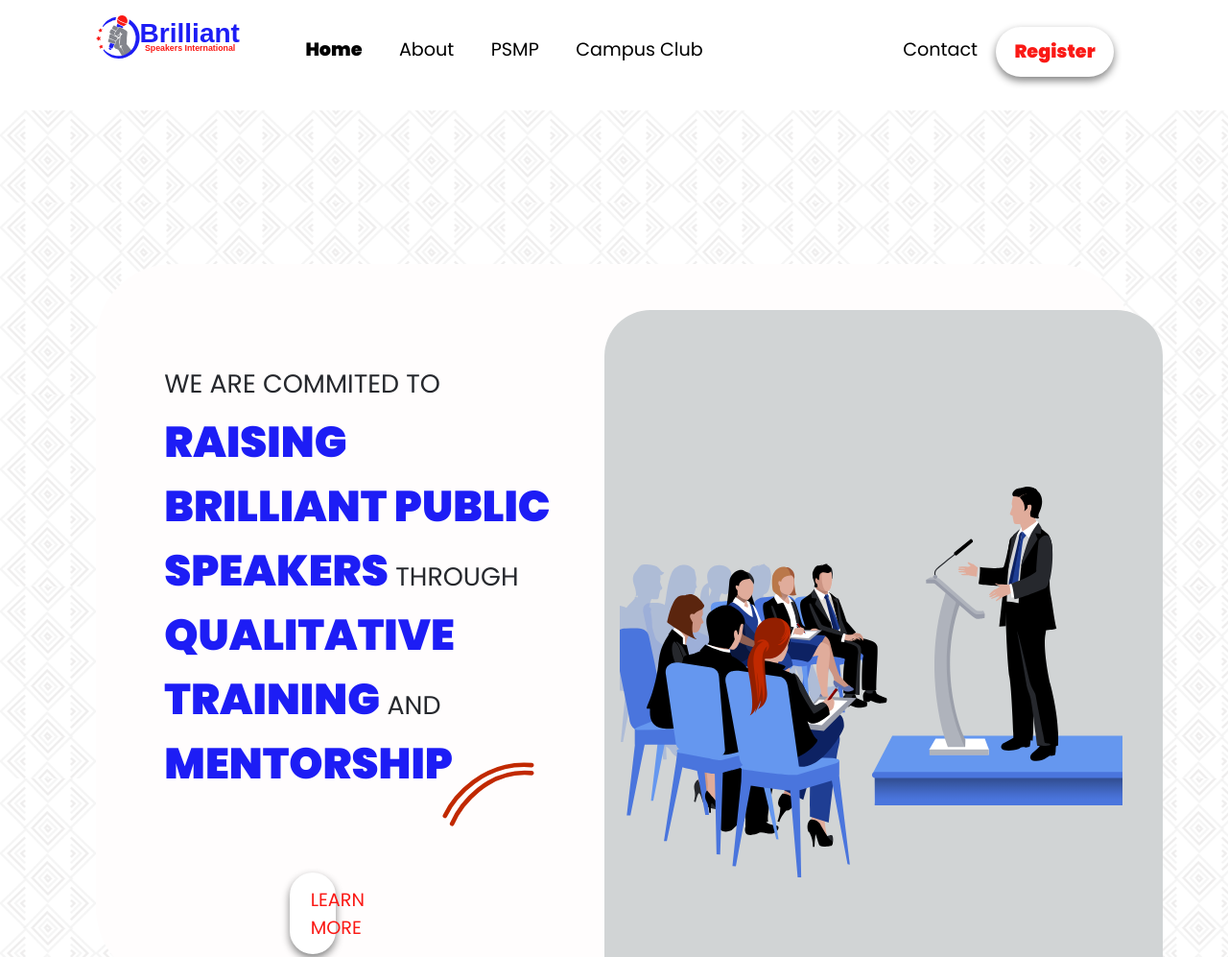
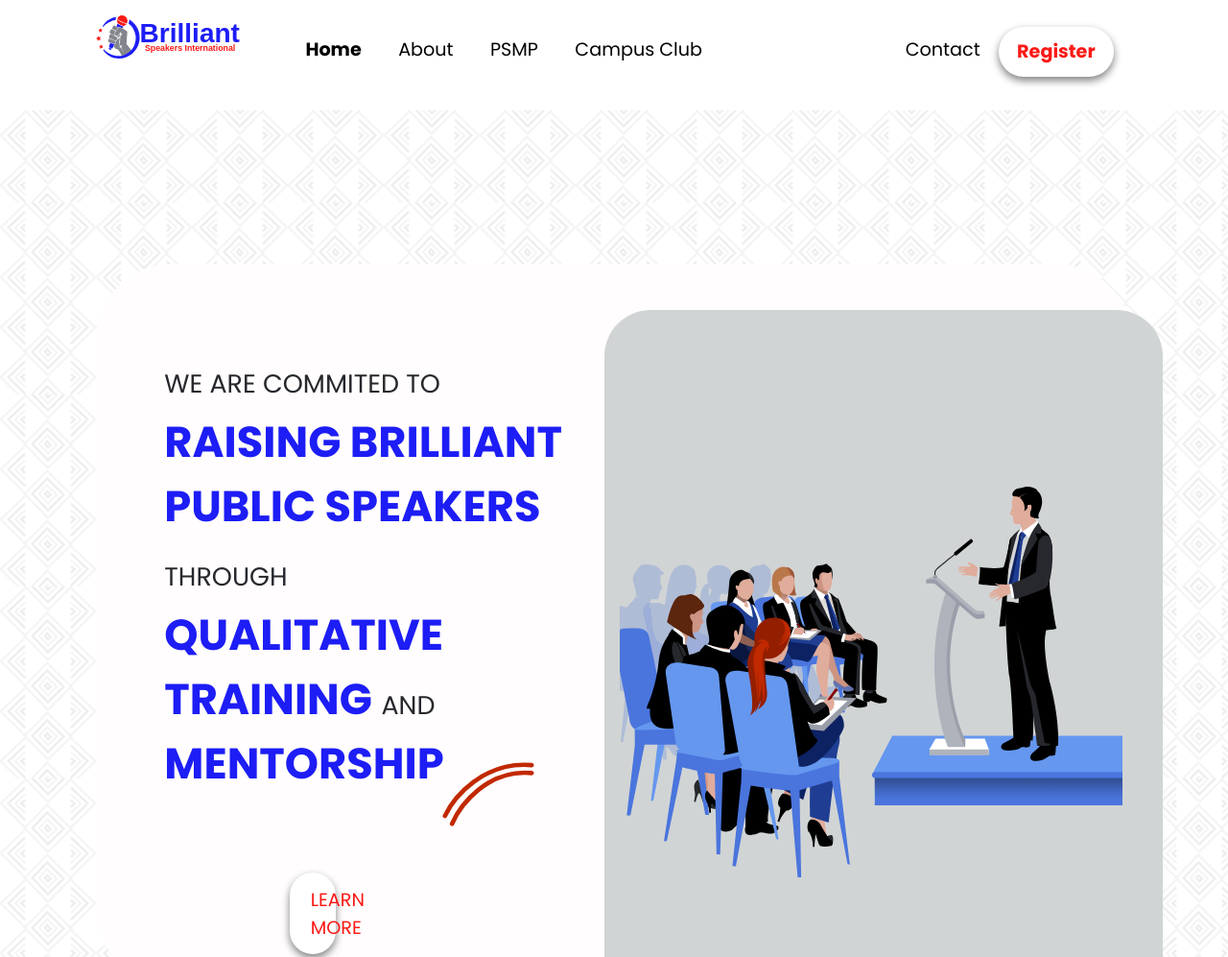
Before and after one commit to CODEmator/BSI-WEBSITE, a plain HTML site: page index.html in a window 1280 px wide. Shown: the top 997 px of the page at 96% size. Drawn offline with nearby package versions, Linux system fonts and the light colour scheme; files that its build step writes are made by us from their sources.

Commit message:
Update main.scss

```diff
--- a/CSS/main.scss
+++ b/CSS/main.scss
@@ -1,4 +1,5 @@
-@import url("https://fonts.googleapis.com/css2?family=Poppins:wght@400;500;900&display=swap");
+//google font
+@import url("https://fonts.googleapis.com/css2?family=Poppins:ital,wght@0,200;0,400;0,600;0,700;0,900;1,300;1,400&display=swap");
 
 :root {
   --primary-color: #1d1df5;
```
